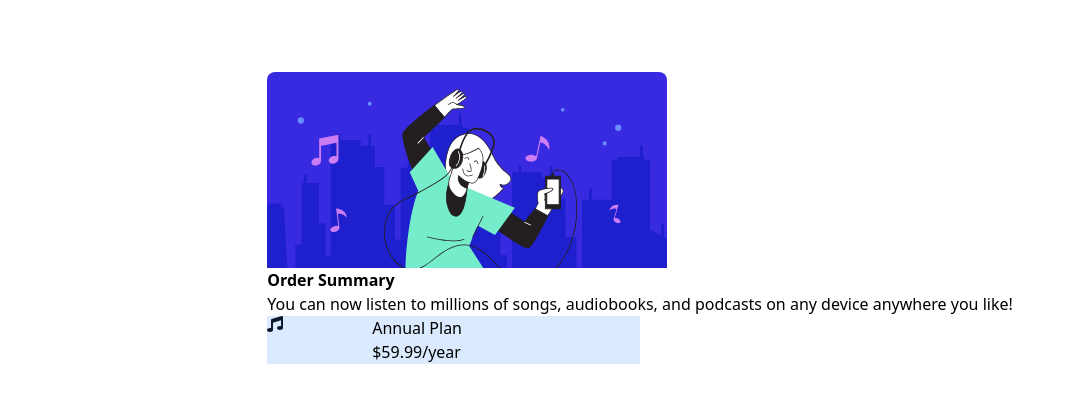
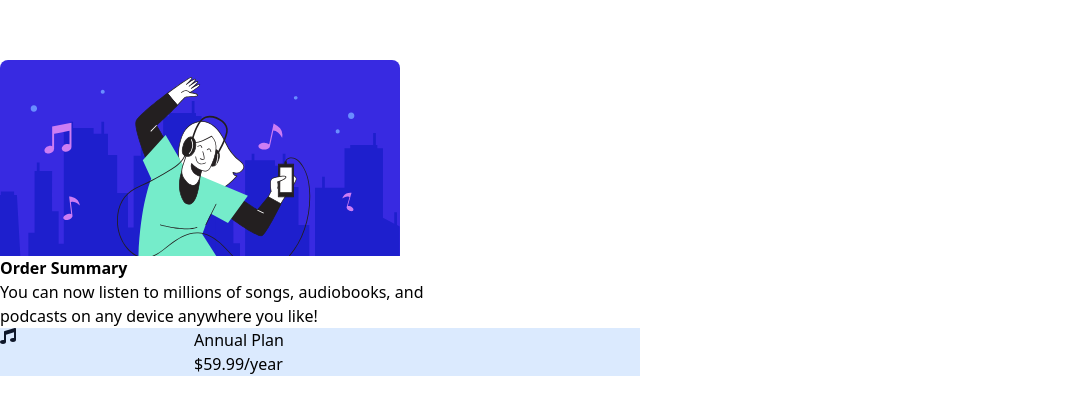
Before and after one commit to otilor/order-summary-component-main-frontend-mentor, a Next.js app: page / in a window 1280 px wide. Shown: the part 182-596 px from the top of the page, without its empty margins (0-1075 px from the left). Built offline with nearby package versions, Linux system fonts and the light colour scheme.

Commit message:
add grid

```diff
--- a/pages/index.js
+++ b/pages/index.js
@@ -20,7 +20,7 @@ export default function Home() {
         <div className='w-500 grid grid-cols-§'>
         <Image alt='banner image' className='rounded-t-lg' src='/images/illustration-hero.svg' width={400} height={400}/>
           <h4 className='font-bold'>Order Summary</h4>
-          <p className='break'>You can now listen to millions of songs, audiobooks, and podcasts on any device anywhere you like!</p>
+          <p className='grid grid-cols-3'>You can now listen to millions of songs, audiobooks, and podcasts on any device anywhere you like!</p>
 
           <div className='bg-blue-100 grid grid-rows-2 grid-flow-col w-1/2'>
             <div className='row-span-2'>
```
